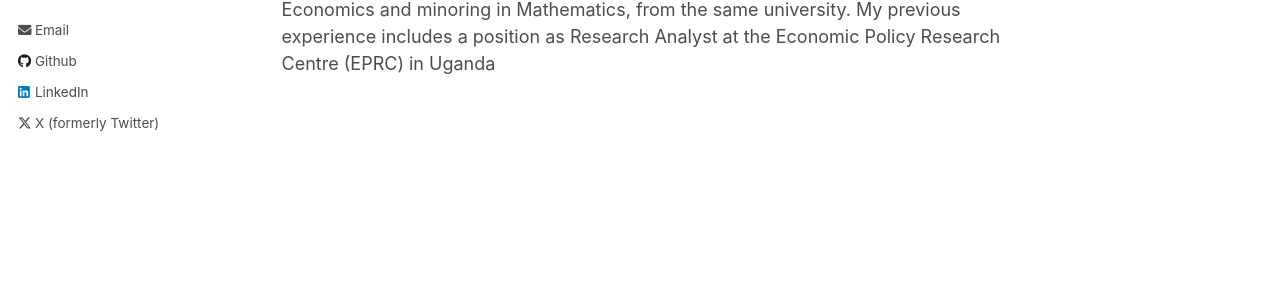
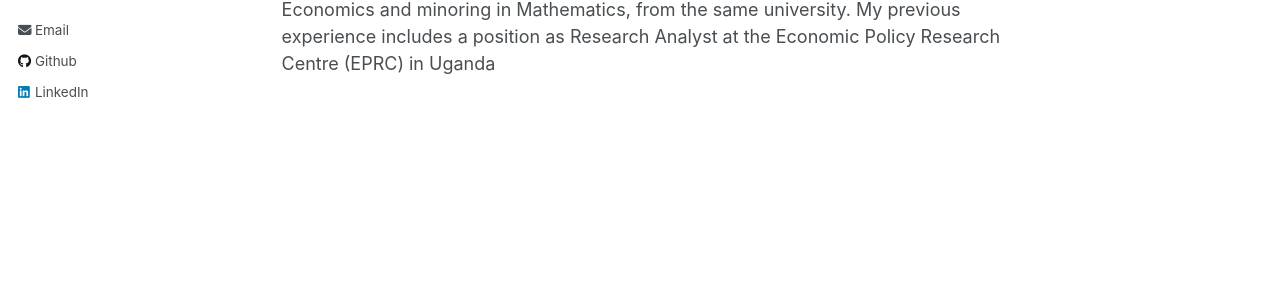
Before and after one commit to LizzyChikapa/nathan, a Jekyll site: the page built from _pages/about.md, in a window 1280 px wide. Shown: the part 365-672 px from the top of the page. Built offline with Jekyll 4.4.1, drawn with Linux system fonts in a browser that asks for light colours; part of the change alters nothing that is shown.

Commit message:
Update _config.yml

```diff
--- a/_config.yml
+++ b/_config.yml
@@ -66,7 +66,7 @@ author:
   steam            : # Username
   telegram         : # URL
   tumblr           : # Username
-  twitter          :  " https://twitter.com/nsunday8"
+  twitter          : #
   vine             : # Username
   weibo            : # Username
   wikipedia        : # Username
```
